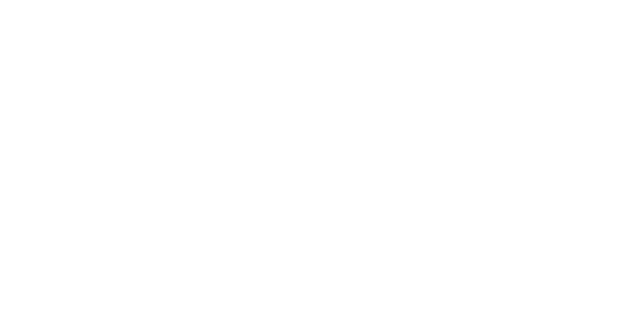
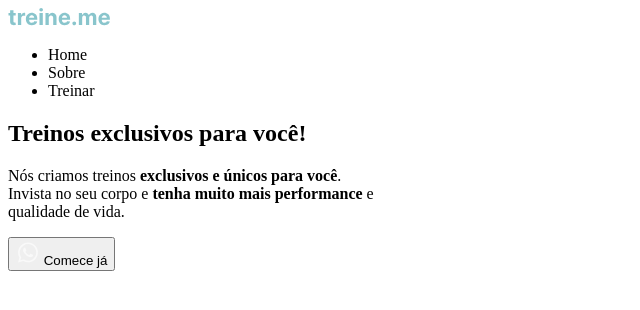
Before and after one commit to leocomandulli/Projeto-02, a plain HTML site: page index.html in a window 1280 px wide. Shown: the whole page, without its empty margins (0-640 px from the left). Drawn offline with Linux system fonts and the light colour scheme.

Commit message:
Estrutura HTML

```diff
--- a/index.html
+++ b/index.html
@@ -9,9 +9,39 @@
 
   <div class="page">
 
-    <header></header>
+    <header> <!--Cabeçalho-->
 
-    <main></main>
+        <img
+        src="./images/logo.svg"
+        alt="Logo treine.me">
+
+        <nav> <!--menu de navegação através de lista não oredenada (ul)-->
+            <ul>
+               <li>Home</li>
+               <li>Sobre</li>
+               <li>Treinar</li>
+            </ul>
+        </nav>
+    </header>
+
+    <main>
+
+        <section class="text">
+            <h1>Treinos exclusivos para você!</h1>
+
+            <p>Nós criamos treinos <strong>exclusivos e únicos para você</strong>.<br>
+                Invista no seu corpo e <strong>tenha muito mais performance</strong> e<br>
+                qualidade de vida.</p>
+
+            <button>
+                <img
+                src="./images/whatsapp.svg"
+                alt="ícone do Whatsapp">
+                Comece já
+            </button>
+        </section>
+
+    </main>
 
     <footer></footer>
 
```
Also changed, not shown: images/balls.svg (added), images/img.png (added), images/logo.svg (added).
